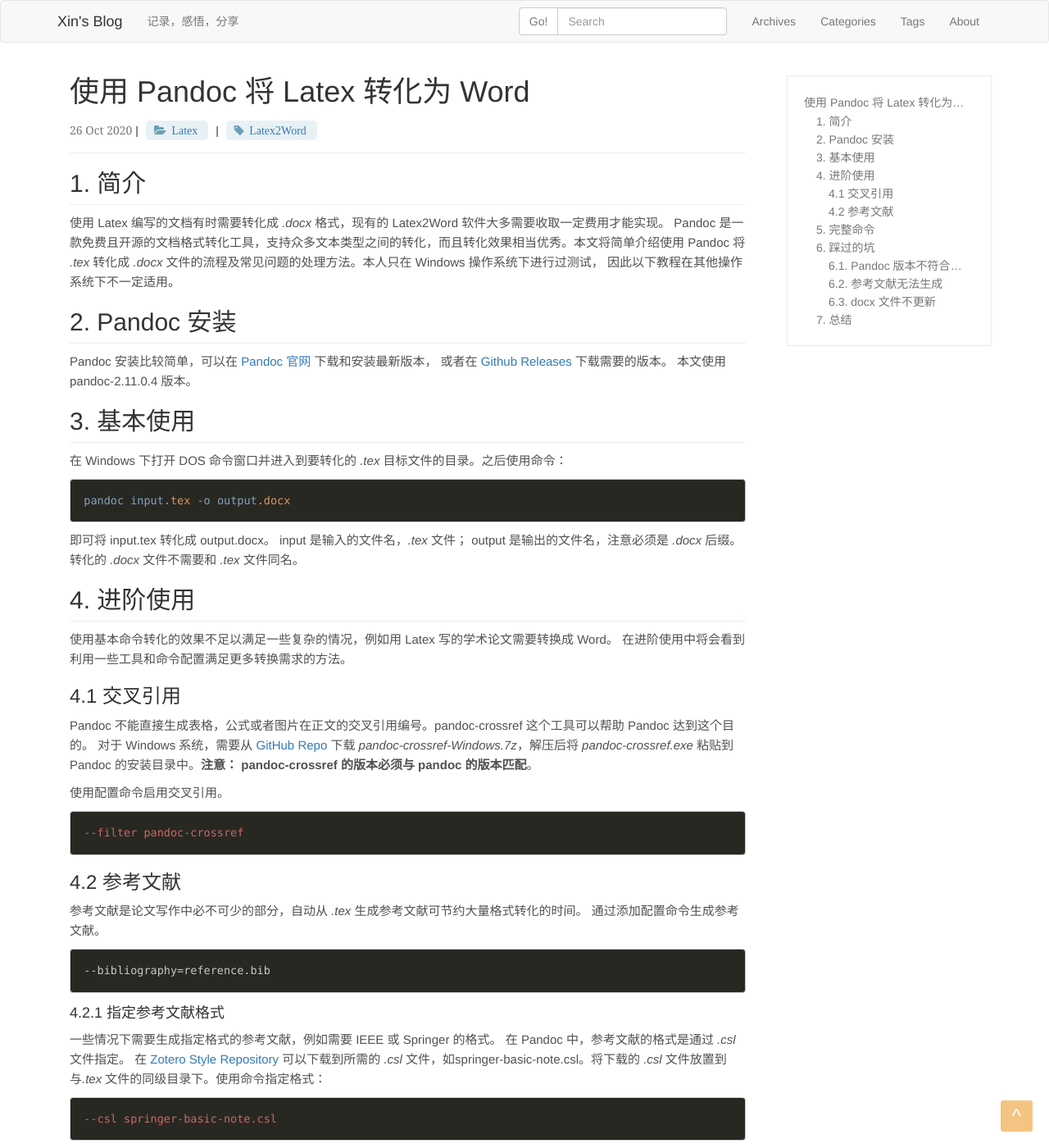
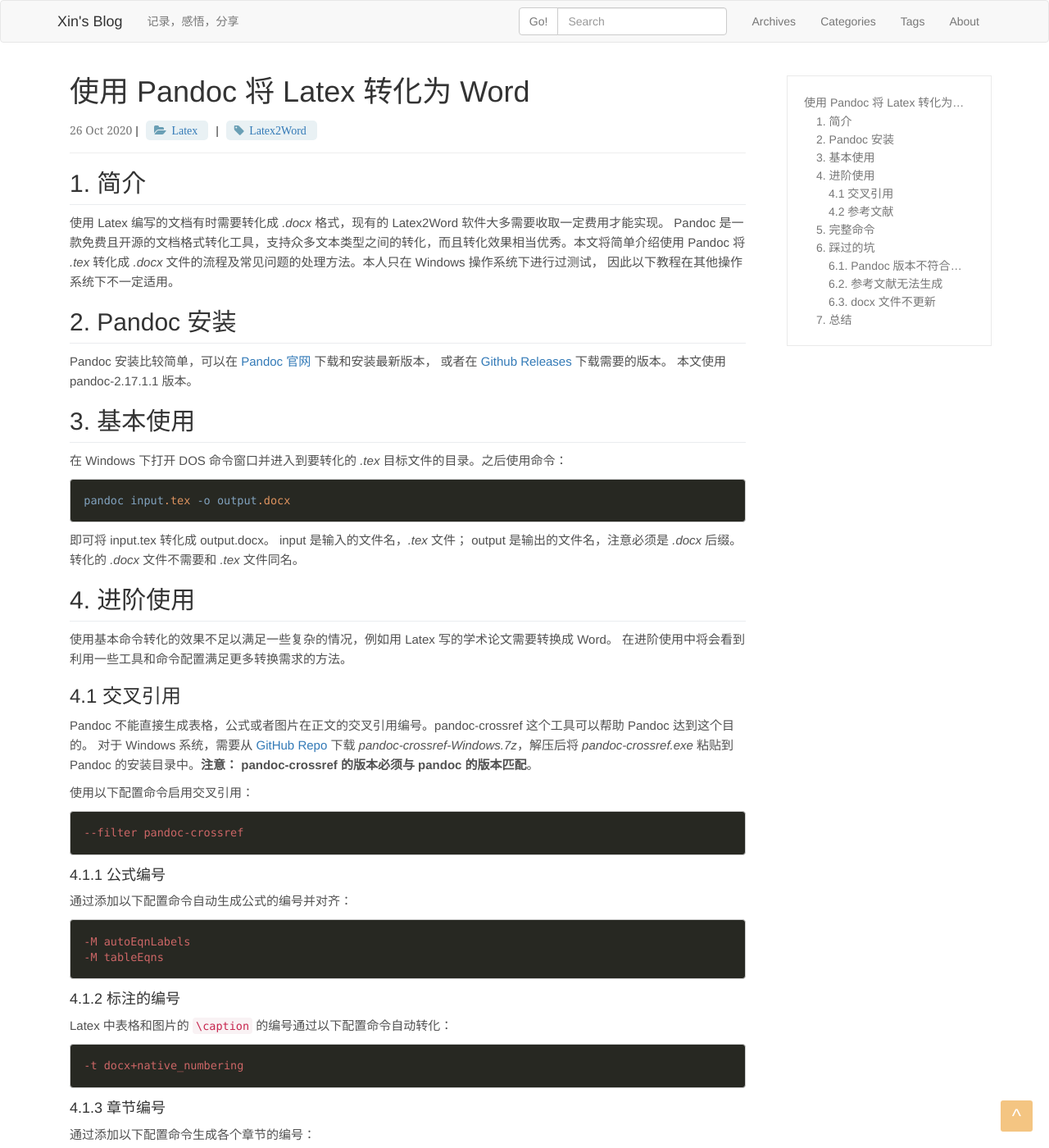
Before and after one commit to xhan97/xhan97.github.io, a Jekyll site: the page built from _posts/2020-10-26-PandocLatex2Word.md, in a window 1280 px wide and 1400 px high. Shown: the whole window at 82% size. Built offline with Jekyll 4.4.1, drawn with Linux system fonts in a browser that asks for light colours; comment, search, counter and statistics services are not loaded; some of the changed text lies outside the part shown.

Commit message:
pandoc update

```diff
--- a/_posts/2020-10-26-PandocLatex2Word.md
+++ b/_posts/2020-10-26-PandocLatex2Word.md
@@ -16,7 +16,7 @@ Pandoc 是一款免费且开源的文档格式转化工具，支持众多文本
 
 Pandoc 安装比较简单，可以在 [Pandoc 官网](https://pandoc.org/installing.html) 下载和安装最新版本，
 或者在 [Github Releases](https://github.com/jgm/pandoc/releases/) 下载需要的版本。
-本文使用 pandoc-2.11.0.4 版本。
+本文使用 pandoc-2.17.1.1 版本。
 
 ## 3. 基本使用
 
@@ -39,11 +39,37 @@ output 是输出的文件名，注意必须是 *.docx* 后缀。转化的 *.docx
 Pandoc 不能直接生成表格，公式或者图片在正文的交叉引用编号。pandoc-crossref 这个工具可以帮助 Pandoc 达到这个目的。
 对于 Windows 系统，需要从 [GitHub Repo](https://github.com/lierdakil/pandoc-crossref/releases) 下载 *pandoc-crossref-Windows.7z*，解压后将 *pandoc-crossref.exe* 粘贴到 Pandoc 的安装目录中。**注意： pandoc-crossref 的版本必须与 pandoc 的版本匹配**。
 
-使用配置命令启用交叉引用。
+使用以下配置命令启用交叉引用：
 
 ~~~sh
 --filter pandoc-crossref
 ~~~
+
+#### 4.1.1 公式编号
+
+通过添加以下配置命令自动生成公式的编号并对齐：
+
+~~~sh
+-M autoEqnLabels
+-M tableEqns
+~~~
+
+#### 4.1.2 标注的编号
+
+Latex 中表格和图片的 `\caption` 的编号通过以下配置命令自动转化：
+
+~~~sh
+-t docx+native_numbering
+~~~
+
+#### 4.1.3 章节编号
+
+通过添加以下配置命令生成各个章节的编号：
+
+~~~sh
+--number-sections
+~~~
+
 
 ### 4.2 参考文献
 
@@ -93,10 +119,12 @@ Pandoc 不能直接生成表格，公式或者图片在正文的交叉引用编
 学术论文中最常用的 *.tex* 文件转 *.docx* 命令为:
 
 ~~~sh
-pandoc input.tex  --filter pandoc-crossref --citeproc --csl springer-basic-note.csl  --bibliography=reference.bib -M reference-section-title=Reference -o output.docx
+
+pandoc input.tex  --filter pandoc-crossref --citeproc --csl springer-basic-note.csl  --bibliography=reference.bib -M reference-section-title=Reference  -M autoEqnLabels -M tableEqns  -t docx+native_numbering --number-sections -o output.docx
 ~~~
 
 配置的详细解释请在第 4 节查阅。
+使用上述命令转化 `Springer Lecture Notes in Computer Science (LNCS)` 的示例可以在 [Latex2wordExample](https://github.com/xhan97/Latex2WordExample) 中查看。
 
 ## 6. 踩过的坑
 
```
